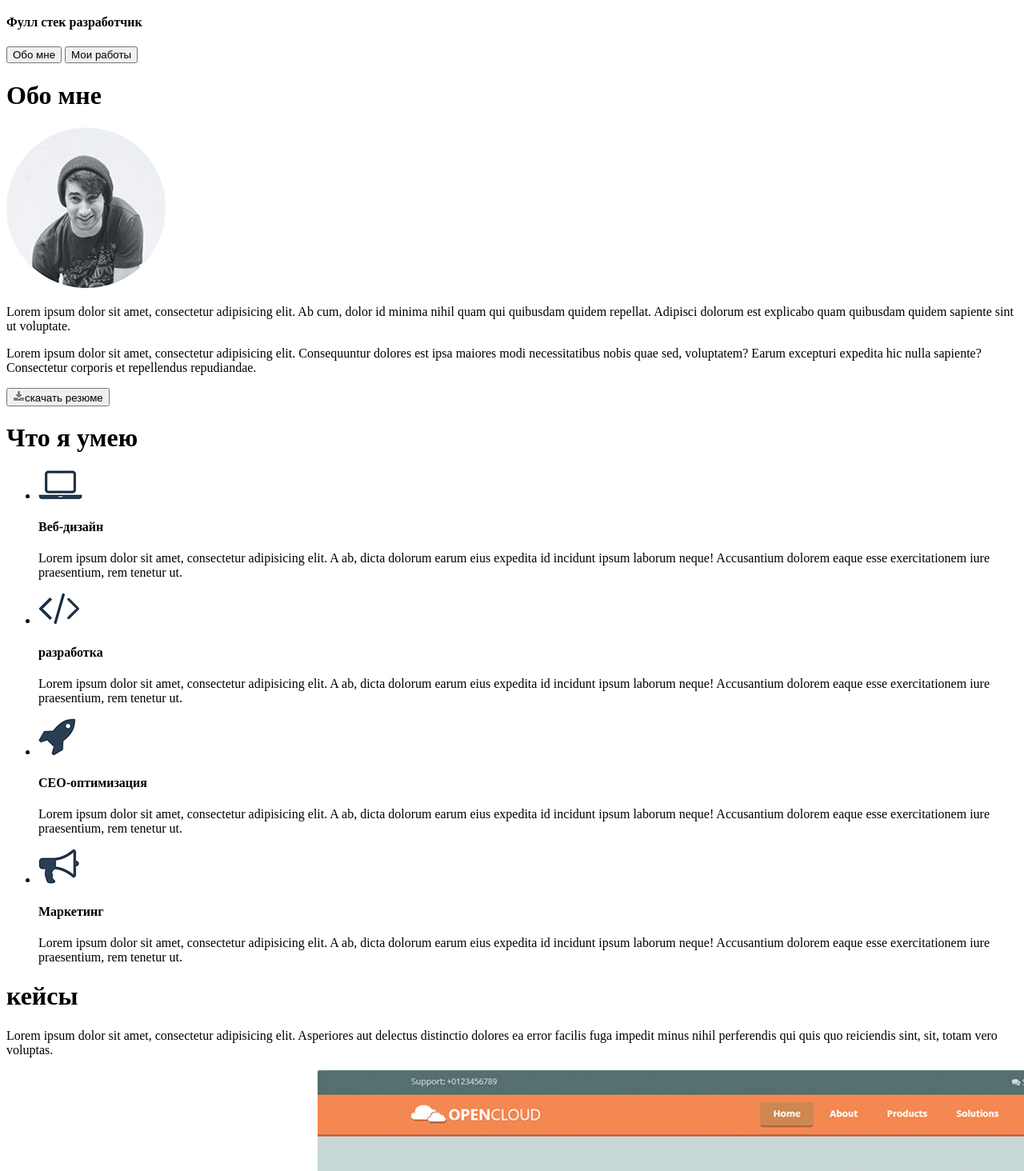
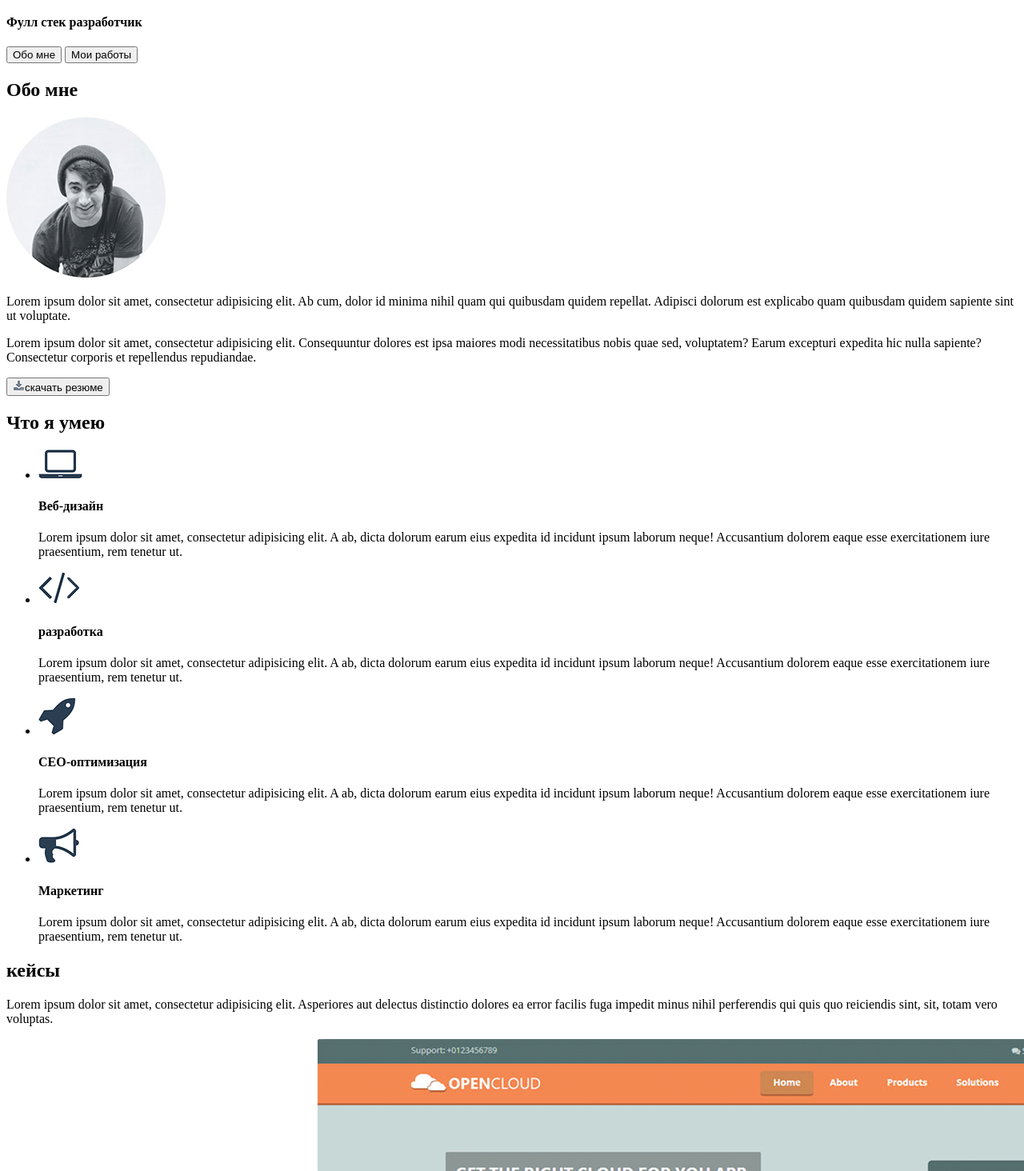
Before and after one commit to irakli8888/irakli8888.github.io, a plain HTML site: page src/index.html in a window 1280 px wide. Shown: the part 248-1712 px from the top of the page at 80% size. Drawn offline with Linux system fonts and the light colour scheme.

Commit message:
task1.1 исправил h1

```diff
--- a/src/index.html
+++ b/src/index.html
@@ -32,7 +32,7 @@
     </div>
 
     <div class="about">
-        <h1>Oбо мне</h1>
+        <h2>Oбо мне</h2>
         <img src="img/фотка2.png">
         <p>Lorem ipsum dolor sit amet, consectetur adipisicing elit. Ab cum, dolor id minima nihil quam qui quibusdam quidem
             repellat. Adipisci dolorum est explicabo quam quibusdam quidem sapiente sint ut voluptate.</p>
@@ -43,7 +43,7 @@
     </div>
 
     <div  class="skills">
-        <h1>Что я умею</h1>
+        <h2>Что я умею</h2>
         <div class="menu">
             <ul>
                 <li>
@@ -79,7 +79,7 @@
     </div>
 
     <div class="case">
-        <h1>кейсы</h1>
+        <h2>кейсы</h2>
         <p>Lorem ipsum dolor sit amet, consectetur adipisicing elit. Asperiores aut delectus distinctio dolores ea error
             facilis fuga impedit minus nihil perferendis qui quis quo reiciendis sint, sit, totam vero voluptas.</p>
         <img src="img/фотка.png">
```
